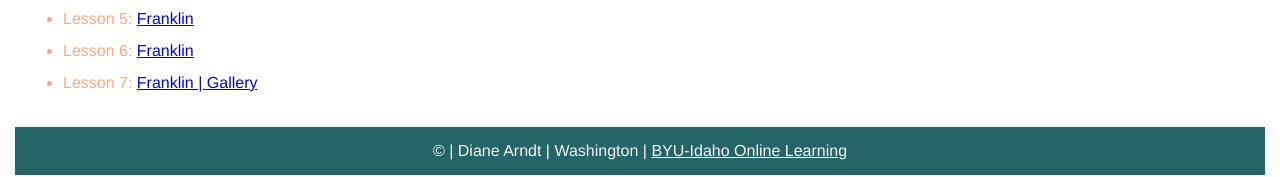
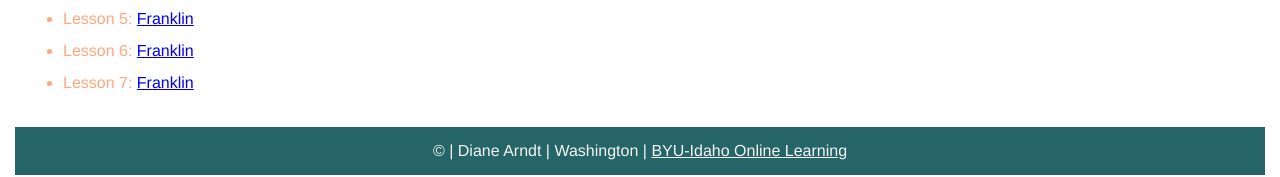
Before and after one commit to Diarndt/diarndt.github.io, a plain HTML site: page index.html in a window 1280 px wide. Shown: the part 297-474 px from the top of the page. Drawn offline with Linux system fonts and the light colour scheme.

Commit message:
index update
index update

```diff
--- a/index.html
+++ b/index.html
@@ -24,7 +24,7 @@
               <li>Lesson 4: <a href="assignments/lesson-4/franklin-4.html">Franklin</a></li>
               <li>Lesson 5: <a href="assignments/lesson-5/franklin-5.html">Franklin</a></li>
               <li>Lesson 6: <a href="assignments/lesson-6/franklin-6.html">Franklin</a></li>
-                <li>Lesson 7: <a href="assignments/lesson-7/franklin-7.html">Franklin | </a><a href="assignments/lesson-7/gallery-7">Gallery</a></li>
+              <li>Lesson 7: <a href="assignments/lesson-7/franklin-7.html">Franklin</a></li>
             </ul>
         </main>
         <footer>
```
